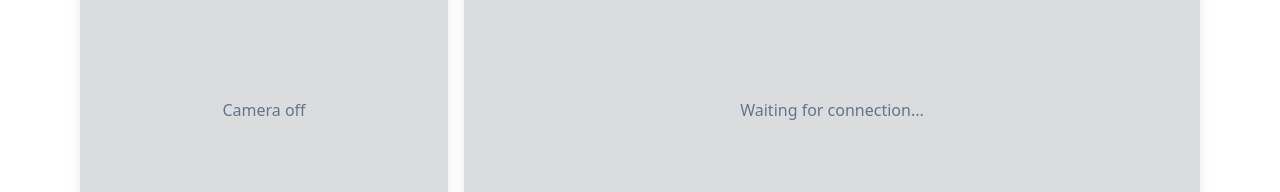
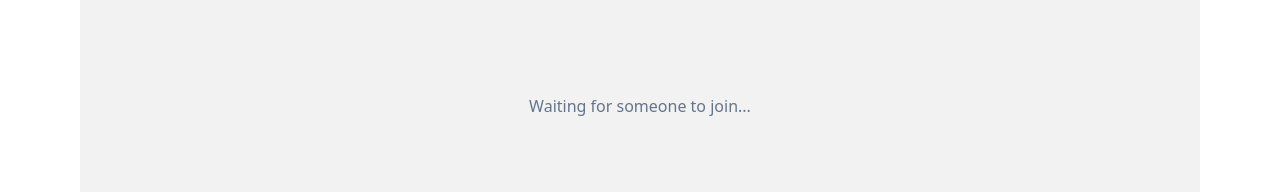
Before and after one commit to theacappellaway/loveink, a React (Vite) app: page /video-chat in a window 1280 px wide. Shown: the part 230-422 px from the top of the page. Built offline with nearby package versions, Linux system fonts and the light colour scheme; no server answers.

Commit message:
Refactor: Hide local video, show remote only
Hide the local video stream and only display the remote video stream in the video call.

```diff
--- a/src/pages/VideoChat.tsx
+++ b/src/pages/VideoChat.tsx
@@ -4,12 +4,10 @@ import { useNavigate } from 'react-router-dom';
 import { useVideoChat } from '@/hooks/useVideoChat';
 import VideoDisplay from '@/components/VideoDisplay';
 import CallControls from '@/components/CallControls';
-import { Button } from '@/components/ui/button';
 import {
   ShieldCheck,
-  Video as VideoIcon,
-  User,
-  AlertTriangle
+  AlertTriangle,
+  User
 } from 'lucide-react';
 import { Alert, AlertDescription, AlertTitle } from "@/components/ui/alert";
 
@@ -46,25 +44,23 @@ const VideoChat: React.FC = () => {
     }
   }, [error, navigate]);
 
-  // Two-person layout
+  // Main video layout - only showing the remote video
   const VideoLayout = () => (
-    <div className="flex flex-col md:flex-row gap-4 w-full h-full max-w-6xl mx-auto p-4">
-      {/* Local video - smaller on desktop, full width on mobile */}
-      <div className="md:w-1/3 w-full h-[30vh] md:h-auto">
-        <VideoDisplay
-          stream={localStream}
-          isMuted={true}
-          isLocal={true}
-          className="w-full h-full rounded-xl shadow-lg"
-        />
-      </div>
-
-      {/* Remote video - larger on desktop, full width on mobile */}
-      <div className="md:w-2/3 w-full h-[50vh] md:h-auto relative">
-        <VideoDisplay
-          stream={remoteStream}
-          className="w-full h-full rounded-xl shadow-lg"
-        />
+    <div className="flex flex-col w-full h-full max-w-6xl mx-auto p-4">
+      {/* Only show remote video */}
+      <div className="w-full h-[80vh] relative">
+        {remoteStream ? (
+          <VideoDisplay
+            stream={remoteStream}
+            className="w-full h-full rounded-xl shadow-lg"
+          />
+        ) : (
+          <div className="w-full h-full flex items-center justify-center bg-black/5 rounded-xl">
+            <div className="text-muted-foreground text-center p-6">
+              {isConnected ? "Waiting for other person's camera..." : "Waiting for someone to join..."}
+            </div>
+          </div>
+        )}
 
         {isConnected && (
           <div className="absolute top-3 right-3">
```
